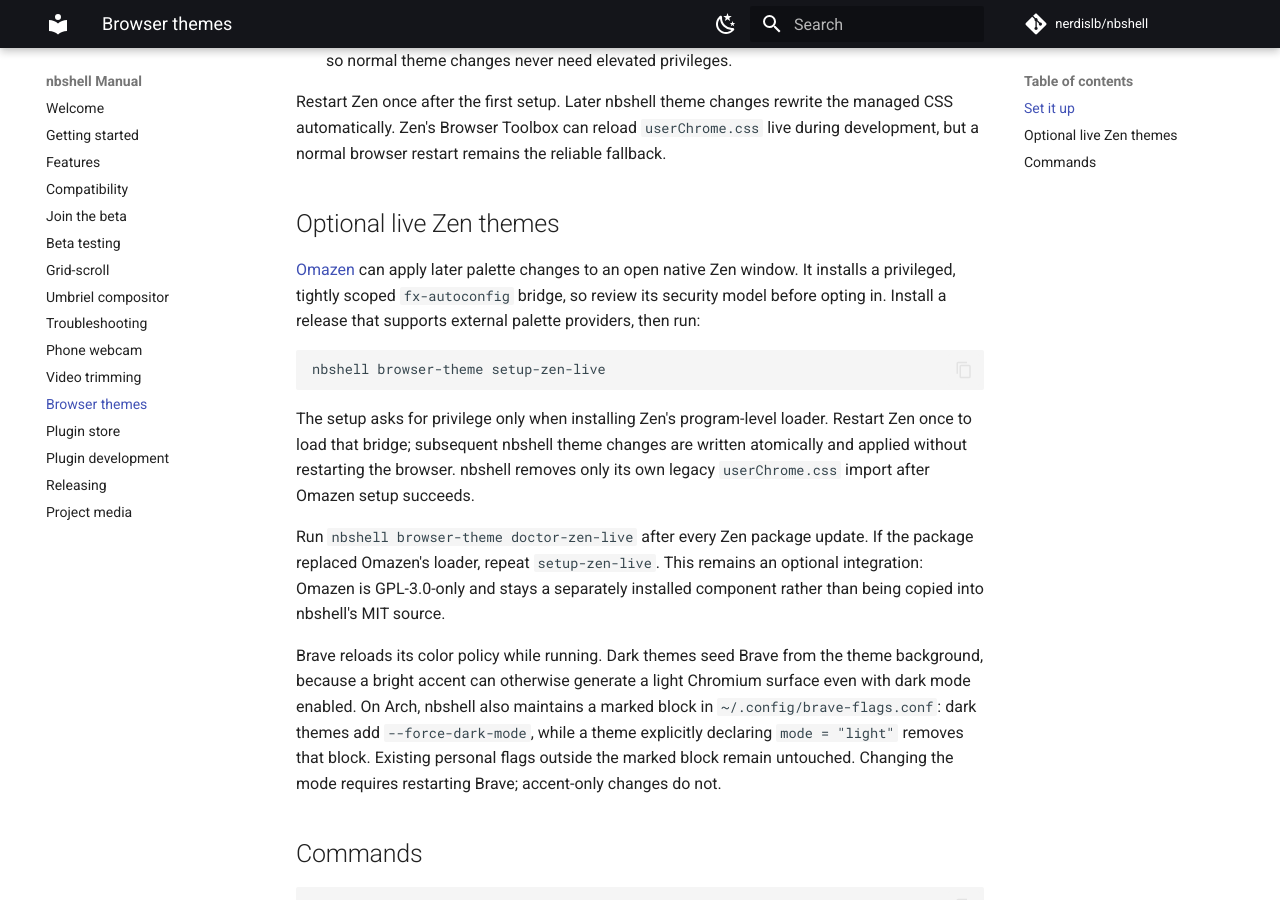
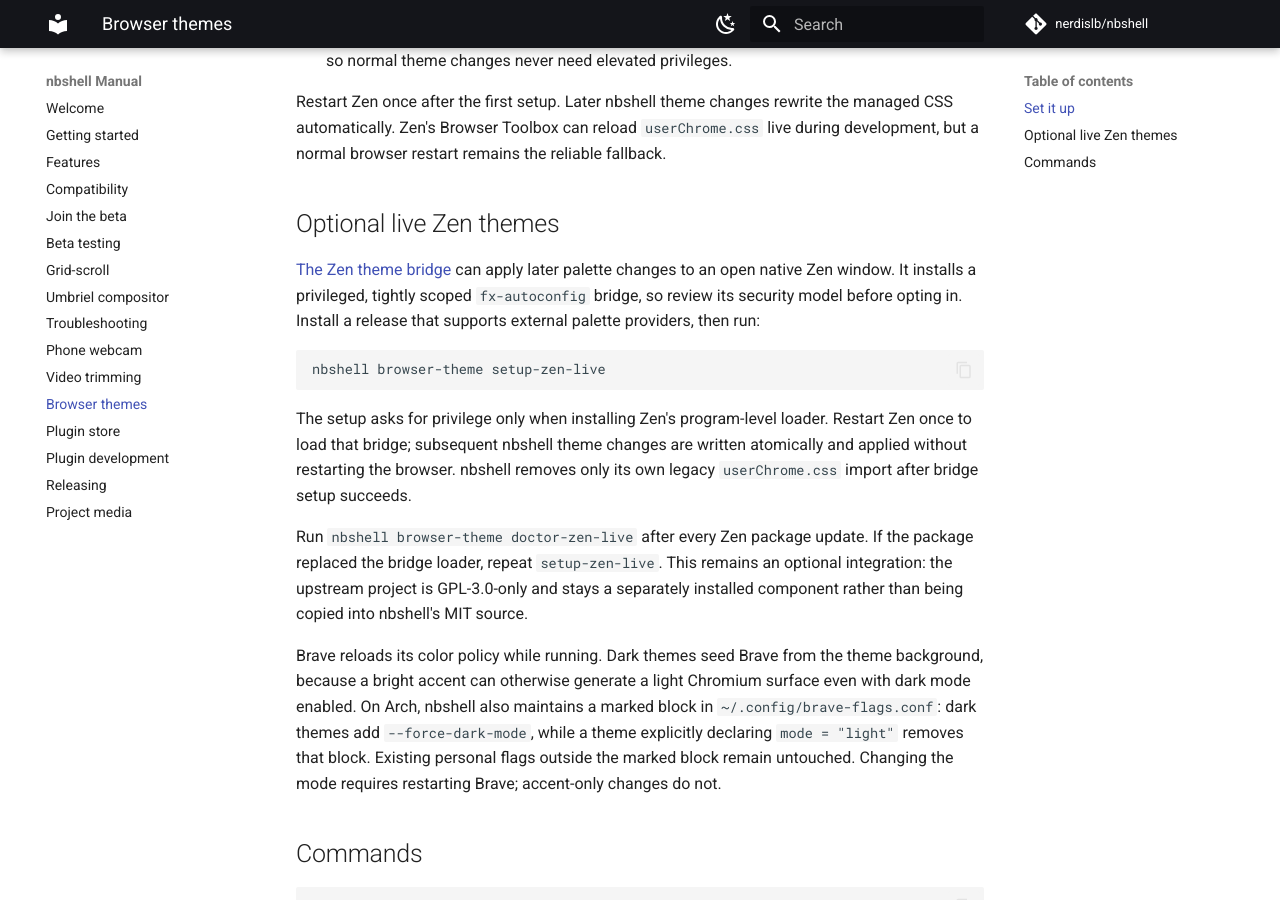
Before and after one commit to nerdislb/nbshell, an MkDocs documentation site: the page built from docs/browser-themes.md, in a window 1280 px wide and 900 px high, scrolled down 482 px. Built offline with MkDocs 1.6.1 and Material for MkDocs 9.7.7, drawn with Linux system fonts in a browser that asks for light colours; comment, search, counter and statistics services are not loaded.

```diff
--- a/docs/browser-themes.md
+++ b/docs/browser-themes.md
@@ -25,7 +25,7 @@ fallback.
 
 ## Optional live Zen themes
 
-[Omazen](https://github.com/hemagome/omazen) can apply later palette changes to
+[The Zen theme bridge](https://github.com/hemagome/omazen) can apply later palette changes to
 an open native Zen window. It installs a privileged, tightly scoped
 `fx-autoconfig` bridge, so review its security model before opting in. Install
 a release that supports external palette providers, then run:
@@ -37,11 +37,11 @@ nbshell browser-theme setup-zen-live
 The setup asks for privilege only when installing Zen's program-level loader.
 Restart Zen once to load that bridge; subsequent nbshell theme changes are
 written atomically and applied without restarting the browser. nbshell removes
-only its own legacy `userChrome.css` import after Omazen setup succeeds.
+only its own legacy `userChrome.css` import after bridge setup succeeds.
 
 Run `nbshell browser-theme doctor-zen-live` after every Zen package update.
-If the package replaced Omazen's loader, repeat `setup-zen-live`. This remains
-an optional integration: Omazen is GPL-3.0-only and stays a separately
+If the package replaced the bridge loader, repeat `setup-zen-live`. This remains
+an optional integration: the upstream project is GPL-3.0-only and stays a separately
 installed component rather than being copied into nbshell's MIT source.
 
 Brave reloads its color policy while running. Dark themes seed Brave from the
```
Also changed, not shown: CHANGELOG.md (+3 -0 lines), README.md (+3 -3 lines), docs/features.md (+2 -2 lines), docs/library-search-and-demos.md (+2 -2 lines), docs/video-trimming.md (+4 -4 lines), 12 other files.
